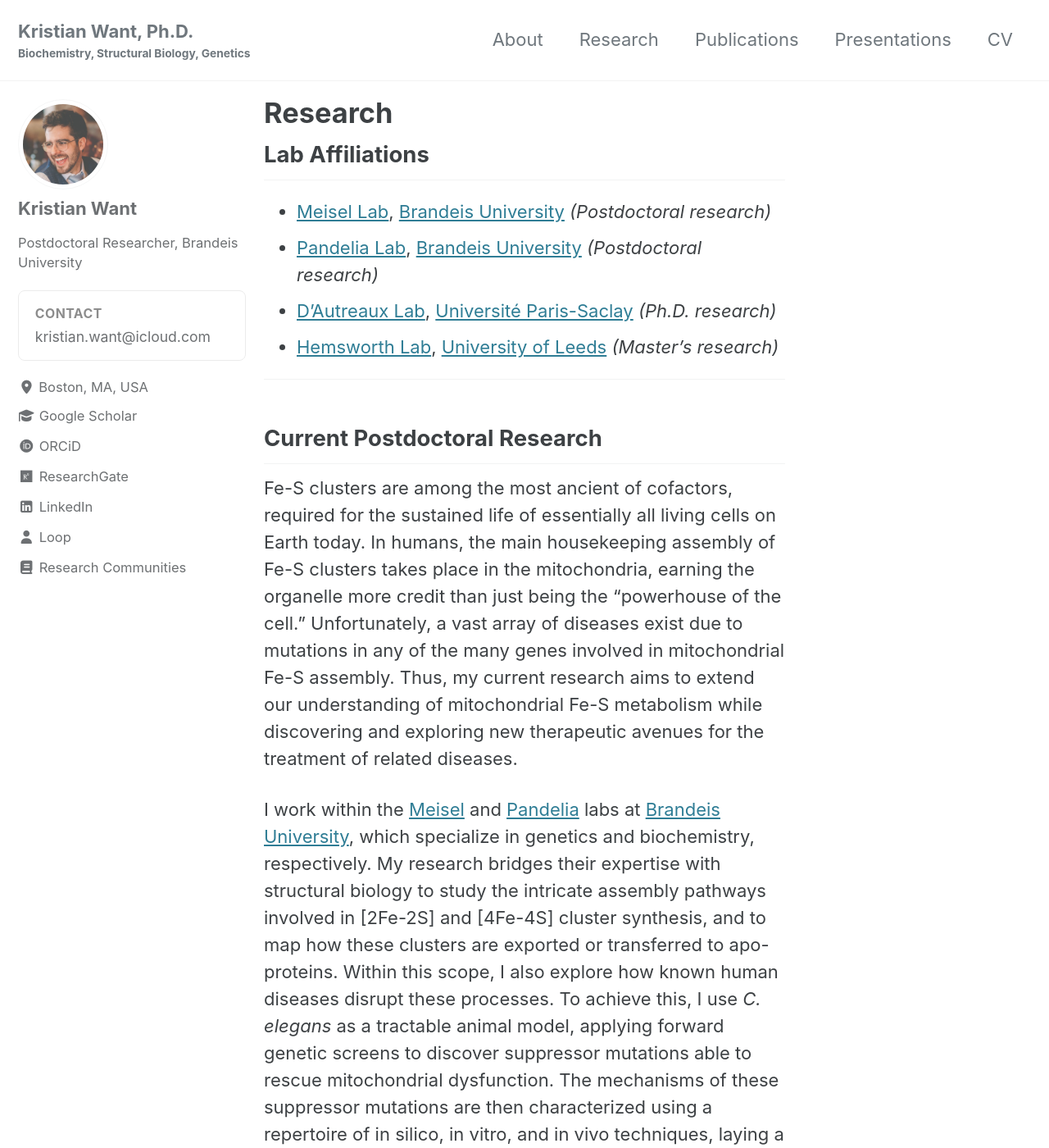
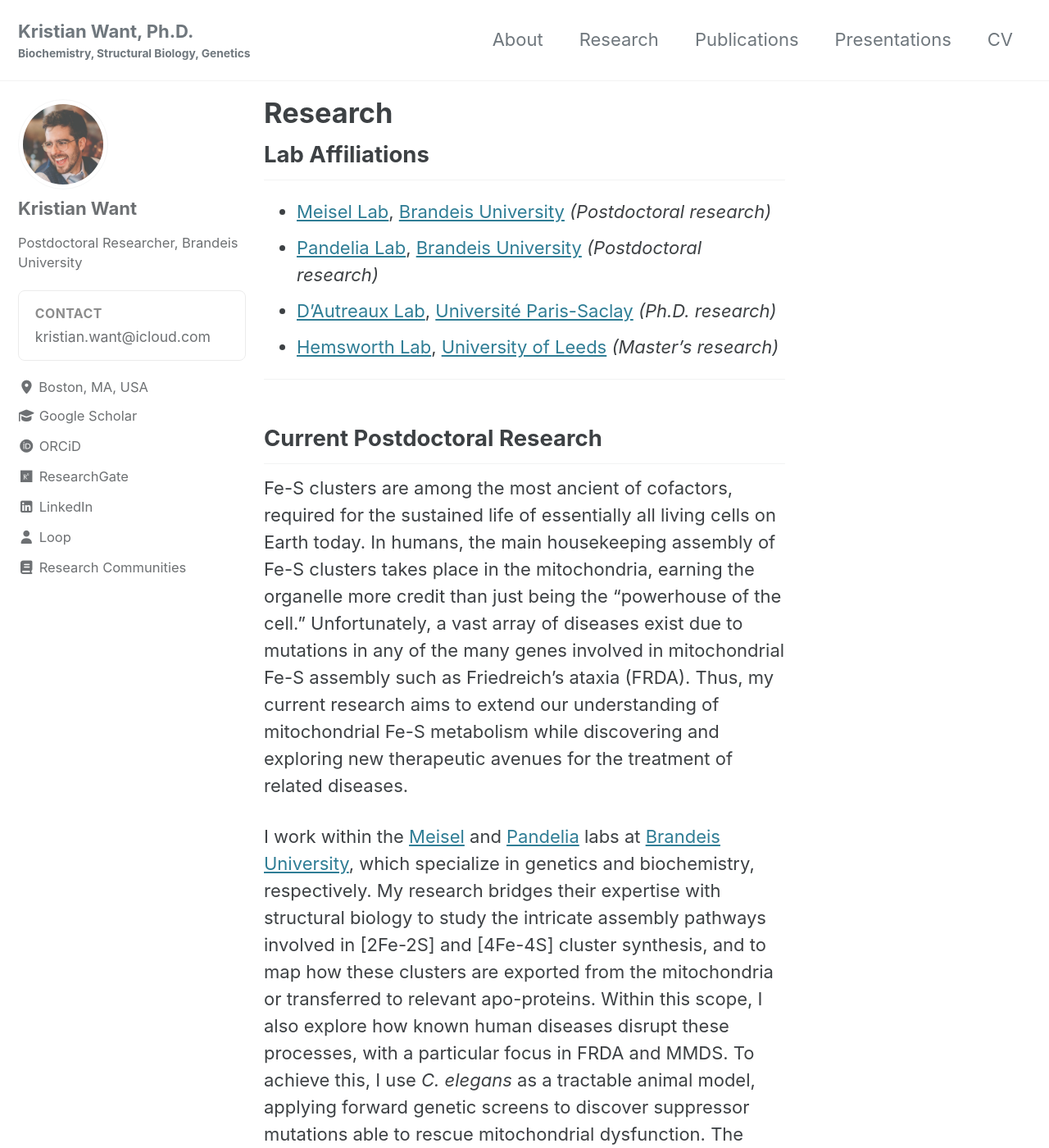
Before and after one commit to kristianwant/kristianwant.github.io, a Jekyll site: the page built from _pages/research.md, in a window 1280 px wide and 1400 px high. Shown: the whole window at 82% size. Built offline with Jekyll 4.4.1, drawn with Linux system fonts in a browser that asks for light colours; cached includes are drawn as plain includes.

Commit message:
Mention FRDA in postdoc research intro, add MMDS focus

```diff
--- a/_pages/research.md
+++ b/_pages/research.md
@@ -17,9 +17,9 @@ description: "Research overview: Fe-S cluster assembly, mitochondrial disease bi
 
 ## Current Postdoctoral Research
 
-Fe-S clusters are among the most ancient of cofactors, required for the sustained life of essentially all living cells on Earth today. In humans, the main housekeeping assembly of Fe-S clusters takes place in the mitochondria, earning the organelle more credit than just being the "powerhouse of the cell." Unfortunately, a vast array of diseases exist due to mutations in any of the many genes involved in mitochondrial Fe-S assembly. Thus, my current research aims to extend our understanding of mitochondrial Fe-S metabolism while discovering and exploring new therapeutic avenues for the treatment of related diseases.
+Fe-S clusters are among the most ancient of cofactors, required for the sustained life of essentially all living cells on Earth today. In humans, the main housekeeping assembly of Fe-S clusters takes place in the mitochondria, earning the organelle more credit than just being the "powerhouse of the cell." Unfortunately, a vast array of diseases exist due to mutations in any of the many genes involved in mitochondrial Fe-S assembly such as Friedreich's ataxia (FRDA). Thus, my current research aims to extend our understanding of mitochondrial Fe-S metabolism while discovering and exploring new therapeutic avenues for the treatment of related diseases.
 
-I work within the [Meisel](https://www.meisellab.org/) and [Pandelia](https://sites.google.com/brandeis.edu/pandelialab/home) labs at [Brandeis University](https://scholarworks.brandeis.edu/esploro/profile/kristian_want/overview), which specialize in genetics and biochemistry, respectively. My research bridges their expertise with structural biology to study the intricate assembly pathways involved in [2Fe-2S] and [4Fe-4S] cluster synthesis, and to map how these clusters are exported or transferred to apo-proteins. Within this scope, I also explore how known human diseases disrupt these processes. To achieve this, I use *C. elegans* as a tractable animal model, applying forward genetic screens to discover suppressor mutations able to rescue mitochondrial dysfunction. The mechanisms of these suppressor mutations are then characterized using a repertoire of in silico, in vitro, and in vivo techniques, laying a foundational platform for the treatment of these diseases. These discoveries are then applied to either guide virtual screening of small-molecule drug candidates or the rational design of recombinant proteins compatible with gene- and protein-replacement therapy. Therapeutic leads are assayed within in vitro reconstituted Fe-S systems for high-throughput assay and optimization, which guides in vivo physiologically-relevant activity assays.
+I work within the [Meisel](https://www.meisellab.org/) and [Pandelia](https://sites.google.com/brandeis.edu/pandelialab/home) labs at [Brandeis University](https://scholarworks.brandeis.edu/esploro/profile/kristian_want/overview), which specialize in genetics and biochemistry, respectively. My research bridges their expertise with structural biology to study the intricate assembly pathways involved in [2Fe-2S] and [4Fe-4S] cluster synthesis, and to map how these clusters are exported from the mitochondria or transferred to relevant apo-proteins. Within this scope, I also explore how known human diseases disrupt these processes, with a particular focus in FRDA and MMDS. To achieve this, I use *C. elegans* as a tractable animal model, applying forward genetic screens to discover suppressor mutations able to rescue mitochondrial dysfunction. The mechanisms of these suppressor mutations are then characterized using a repertoire of in silico, in vitro, and in vivo techniques, laying a foundational platform for the treatment of these diseases. These discoveries are then applied to either guide virtual screening of small-molecule drug candidates or the rational design of recombinant proteins compatible with gene- and protein-replacement therapy. Therapeutic leads are assayed within in vitro reconstituted Fe-S systems for high-throughput assay and optimization, which guides in vivo physiologically-relevant activity assays.
 
 Taken together, this research aims to significantly enhance our understanding of Fe-S metabolism, and provide new therapeutic strategies for those within unmet clinical needs.
 
```
